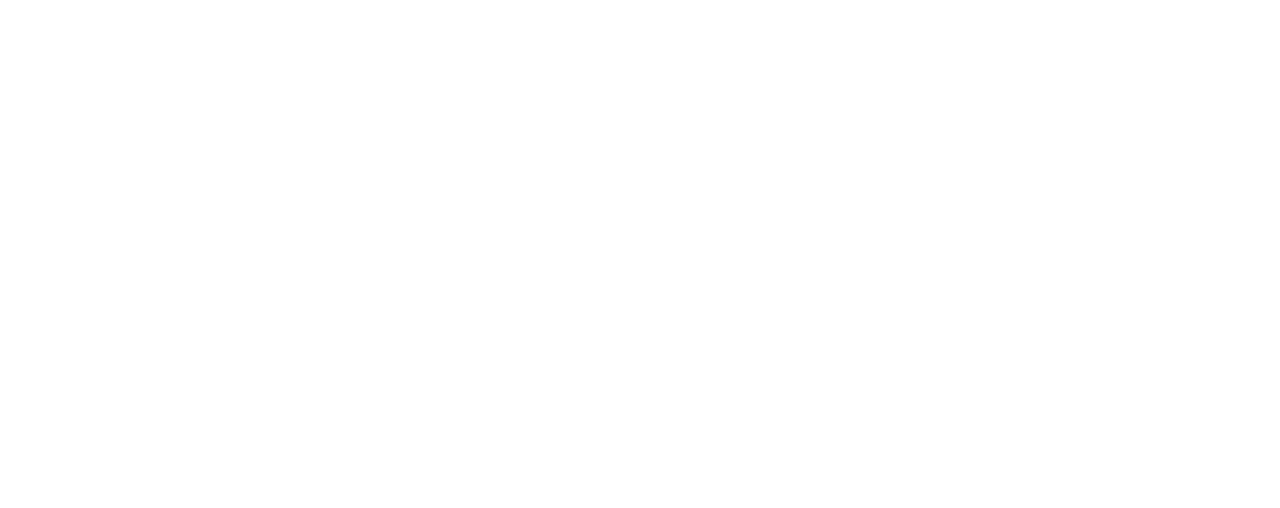
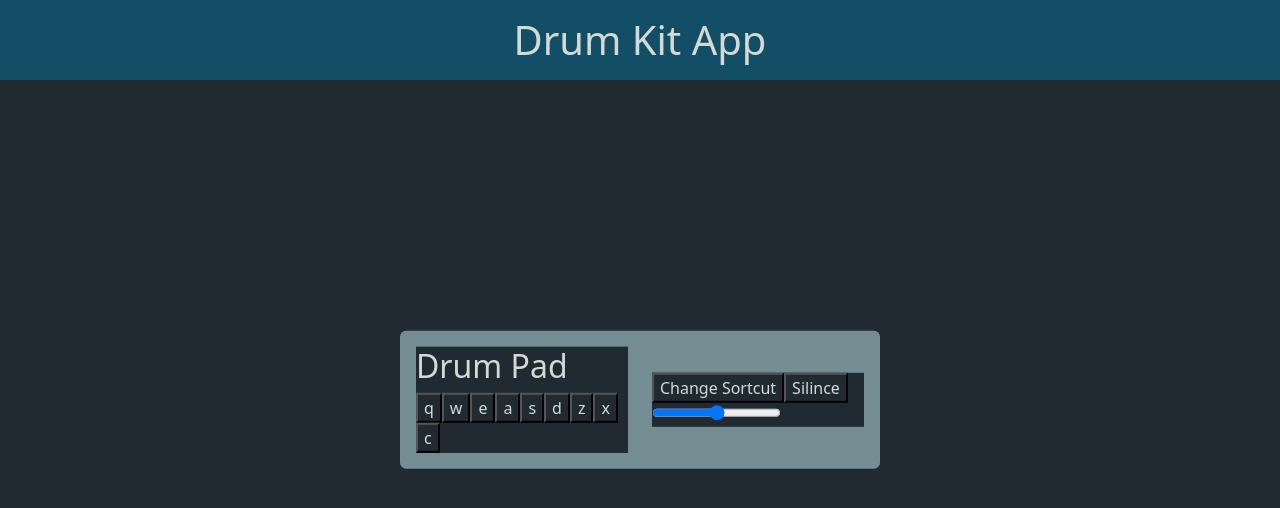
Before and after one commit to Ivaz7/Front-end-freeCodeCamp, a React (Vite) app in the folder drumKitApp/: page / in a window 1280 px wide. Shown: the top 508 px of the page. Built offline with nearby package versions, Linux system fonts and the light colour scheme.

Commit message:
make some foundation of drum kit app

```diff
--- a/drumKitApp/index.html
+++ b/drumKitApp/index.html
@@ -10,5 +10,6 @@
   <body>
     <div id="root"></div>
     <script type="module" src="/src/main.jsx"></script>
+    <script src="https://cdn.freecodecamp.org/testable-projects-fcc/v1/bundle.js"></script>
   </body>
 </html>
--- a/drumKitApp/src/App.jsx
+++ b/drumKitApp/src/App.jsx
@@ -1,8 +1,12 @@
+import Header from "./components/header"
+import Main from "./components/main"
+
 function App() {
 
   return (
     <>
-
+      <Header />
+      <Main />
     </>
   )
 }
--- /dev/null
+++ b/drumKitApp/src/components/drumPad.jsx
@@ -0,0 +1,22 @@
+const DrumPad = () => {
+
+
+  return (
+    <section id="display" className="drum-pad">
+      <h2>Drum Pad</h2>
+      <div className="padTile">
+        <button id="crashSymbal">q</button>
+        <button id="tom-1">w</button>
+        <button id="tom2">e</button>
+        <button id="hiHatClosed">a</button>
+        <button id="hitHatOpen">s</button>
+        <button id="kickMuted">d</button>
+        <button id="kickOpen">z</button>
+        <button id="snareMuted">x</button>
+        <button id="snareOpen">c</button>
+      </div>
+    </section>
+  )
+}
+
+export default DrumPad;
--- /dev/null
+++ b/drumKitApp/src/components/drumSetting.jsx
@@ -0,0 +1,13 @@
+const DrumSetting = () => {
+
+
+  return (
+    <section id="display" className="drum-setting">
+      <button className="changeDrumPad">Change Sortcut</button>
+      <button className="silince">Silince</button>
+      <input type="range"  min="0" max="100" />
+    </section>
+  )
+}
+
+export default DrumSetting;
--- /dev/null
+++ b/drumKitApp/src/components/header.jsx
@@ -0,0 +1,13 @@
+const Header = () => {
+  return (
+    <header className="
+      d-flex
+      justify-content-center
+      align-items-center
+    ">
+      <h1>Drum Kit App</h1>
+    </header>
+  )
+}
+
+export default Header;
--- /dev/null
+++ b/drumKitApp/src/components/main.jsx
@@ -0,0 +1,23 @@
+import DrumPad from "./drumPad";
+import DrumSetting from "./drumSetting";
+
+const Main = () => {
+  return (
+    <main id="drum-machine">
+      <div className="
+        containerDrum
+        d-flex
+        justify-content-center
+        align-items-center
+        gap-4
+        p-3
+        rounded
+      ">
+        <DrumPad />
+        <DrumSetting />
+      </div>
+    </main>
+  )
+}
+
+export default Main;
--- /dev/null
+++ b/drumKitApp/src/stylesSASS/_config.scss
@@ -0,0 +1,5 @@
+$color-darkest: #212A31;
+$color-dark: #2E3944;
+$color-primary: #124E66;
+$color-secondary: #748D92;
+$color-light: #D3D9D4;
--- /dev/null
+++ b/drumKitApp/src/stylesSASS/_containerDrum.scss
@@ -0,0 +1,5 @@
+@use './config' as clr;
+
+.containerDrum {
+  background-color: clr.$color-secondary;
+}
--- /dev/null
+++ b/drumKitApp/src/stylesSASS/_header.scss
@@ -0,0 +1,14 @@
+@use './config' as clr;
+
+header {
+  position: fixed;
+  width: 100%;
+  height: 10vh;
+  background-color: clr.$color-primary;
+
+  h1 {
+    background-color: clr.$color-primary;
+    margin: 0;
+    display: inline;
+  }
+}
--- a/drumKitApp/src/stylesSASS/main.scss
+++ b/drumKitApp/src/stylesSASS/main.scss
@@ -1,3 +1,21 @@
+@use './config' as clr;
+@use './header';
+@use './containerDrum';
+
 * {
+  background-color: clr.$color-darkest;
+  color: clr.$color-light;
   box-sizing: border-box;
 }
+
+main {
+  position: absolute;
+  left: 50%;
+  top: 50%;
+  transform: translate(-50%, -50%);
+  width: 30rem;
+}
+
+section {
+  width: 15rem;
+}
```
